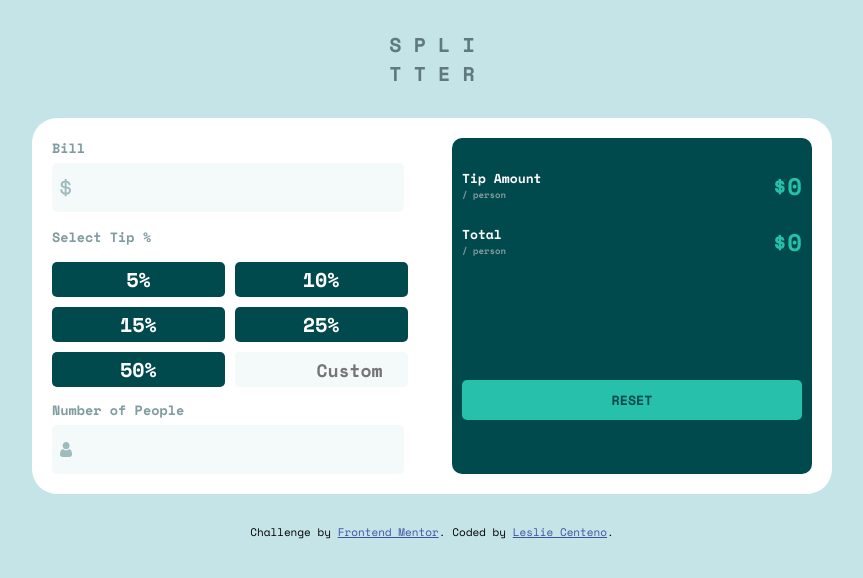
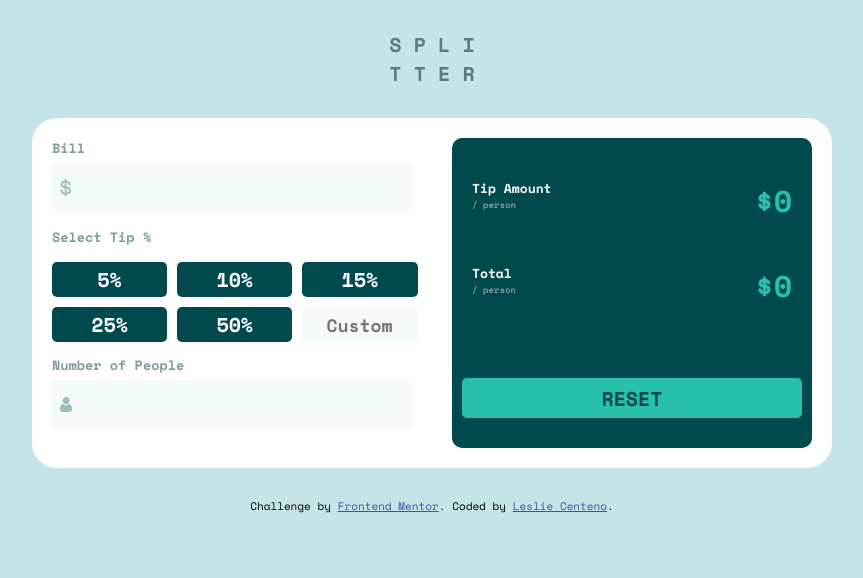
Before and after one commit to Leslie-L/Portafolio, a plain HTML site: page JS/tip-calculator-app-main/index.html in a window 1280 px wide. Shown: the whole page, without its empty margins (208-1071 px from the left). Drawn offline with nearby package versions, Linux system fonts and the light colour scheme.

Commit message:
Proyecto tip calculator cambios css

```diff
--- a/JS/tip-calculator-app-main/style.css
+++ b/JS/tip-calculator-app-main/style.css
@@ -163,6 +163,7 @@ main h1{
 }
 .left, .right{
     width: 50%;
+    padding: 10px;
 }
 .finalResult .global h3{
     color: var(--White);
@@ -181,6 +182,7 @@ main h1{
     font-family: 'Space Mono', monospace;
     color: var(--Very-dark-cyan);
     font-weight: 700;
+    font-size: 2rem;
     height: 35px;
     border: none;
     border-radius: 5px;
@@ -191,14 +193,22 @@ main h1{
         width: 800px;
 
     }
+    .selectTipGrid{
+        grid-template-columns: 33.33% 33.33% 33.33%;
+    }
 
     .bill-and-Tips, .result{
         width: 50%;
     }
+
+
     .bill-and-Tips{
         border-bottom-left-radius: 25px ;
         border-top-left-radius: 25px;
         border-top-right-radius: 0px;
+    }
+    .bill-and-Tips__tip input{
+        width: 95%;
     }
     .result{
         border-bottom-left-radius: 0px;
@@ -210,11 +220,14 @@ main h1{
         height: 100%;
     }
     .button-reset{
-        margin-top: 120px;
+        margin-top: 60px;
         height: 40px;
     }
     .finalResult .global p{
-        font-size: 2.4rem;
+        font-size: 3rem;
 
     }
+    .nPeople  input{
+        width: 95%;
+    }
 }
```
